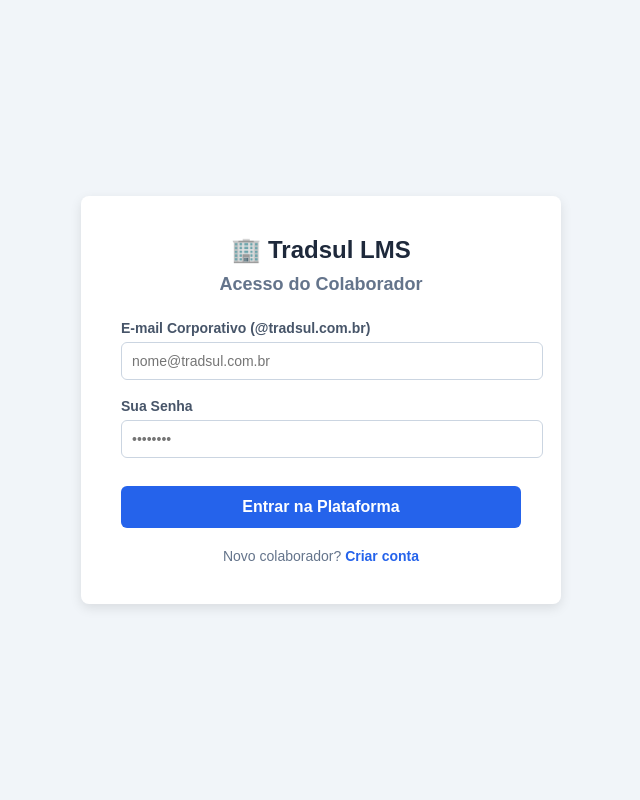
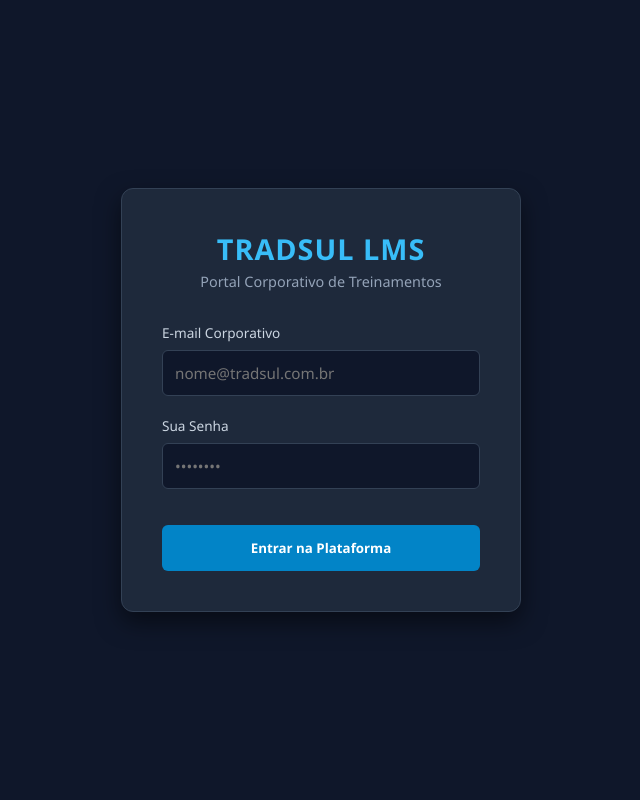
Before and after one commit to rmrlk/tradsul-lms, a Django app: page / in a window 1280 px wide. Shown: the whole page, without its empty margins (319-959 px from the left). Run offline with Django 4.2, Linux system fonts and the light colour scheme.

Commit message:
Remocao do botao de registro no template de login

```diff
--- a/courses/templates/courses/login.html
+++ b/courses/templates/courses/login.html
@@ -2,36 +2,44 @@
 <html lang="pt-br">
 <head>
     <meta charset="UTF-8">
+    <meta name="viewport" content="width=device-width, initial-scale=1.0">
     <title>Login - Tradsul LMS</title>
     <style>
-        body { font-family: Arial, sans-serif; background-color: #f1f5f9; display: flex; justify-content: center; align-items: center; height: 100vh; margin: 0; }
-        .login-card { background: white; padding: 40px; border-radius: 8px; box-shadow: 0 4px 12px rgba(0,0,0,0.1); width: 100%; max-width: 400px; }
-        .title { font-size: 24px; font-weight: bold; color: #1e293b; margin-bottom: 20px; text-align: center; }
-        .form-group { margin-bottom: 18px; }
-        label { display: block; font-weight: bold; margin-bottom: 6px; color: #475569; font-size: 14px; }
-        input { width: 100%; padding: 10px; border: 1px solid #cbd5e1; border-radius: 6px; box-sizing: border-border; font-size: 14px; }
-        .btn-submit { width: 100%; padding: 12px; background-color: #2563eb; color: white; border: none; border-radius: 6px; font-weight: bold; font-size: 16px; cursor: pointer; margin-top: 10px; }
-        .btn-submit:hover { background-color: #1d4ed8; }
-        .error-box { background-color: #fef2f2; border: 1px solid #fca5a5; color: #991b1b; padding: 10px; border-radius: 6px; margin-bottom: 15px; font-size: 14px; }
-        .footer-link { text-align: center; margin-top: 20px; font-size: 14px; color: #64748b; }
-        .footer-link a { color: #2563eb; text-decoration: none; font-weight: bold; }
+        * { box-sizing: border-box; margin: 0; padding: 0; font-family: 'Segoe UI', Tahoma, Geneva, Verdana, sans-serif; }
+        body { background-color: #0f172a; color: #f8fafc; display: flex; justify-content: center; align-items: center; height: 100vh; }
+        .login-card { background-color: #1e293b; padding: 2.5rem; border-radius: 12px; box-shadow: 0 10px 25px rgba(0,0,0,0.5); width: 100%; max-width: 400px; border: 1px solid #334155; }
+        .brand { text-align: center; margin-bottom: 2rem; }
+        .brand h1 { font-size: 1.8rem; font-weight: 700; color: #38bdf8; letter-spacing: 1px; }
+        .brand p { color: #94a3b8; font-size: 0.9rem; margin-top: 0.25rem; }
+        .form-group { margin-bottom: 1.25rem; }
+        label { display: block; margin-bottom: 0.5rem; font-size: 0.85rem; color: #cbd5e1; }
+        input { width: 100%; padding: 0.75rem; background-color: #0f172a; border: 1px solid #334155; border-radius: 6px; color: #fff; font-size: 0.95rem; outline: none; }
+        input:focus { border-color: #38bdf8; }
+        .btn-submit { width: 100%; padding: 0.85rem; background-color: #0284c7; color: #fff; border: none; border-radius: 6px; font-weight: 600; cursor: pointer; transition: background 0.2s; margin-top: 1rem; }
+        .btn-submit:hover { background-color: #0369a1; }
+        .messages { margin-bottom: 1rem; color: #ef4444; font-size: 0.85rem; text-align: center; }
     </style>
 </head>
 <body>
+    <div class="login-card">
+        <div class="brand">
+            <h1>TRADSUL LMS</h1>
+            <p>Portal Corporativo de Treinamentos</p>
+        </div>
 
-    <div class="login-card">
-        <div class="title">🏢 Tradsul LMS</div>
-        <h2 style="font-size: 18px; text-align: center; color: #64748b; margin-top: -10px; margin-bottom: 25px;">Acesso do Colaborador</h2>
-
-        {% if error_message %}
-            <div class="error-box">{{ error_message }}</div>
+        {% if messages %}
+            <div class="messages">
+                {% for message in messages %}
+                    <p>{{ message }}</p>
+                {% endfor %}
+            </div>
         {% endif %}
 
         <form method="POST">
             {% csrf_token %}
             <div class="form-group">
-                <label>E-mail Corporativo (@tradsul.com.br)</label>
-                <input type="email" name="username" placeholder="nome@tradsul.com.br" required>
+                <label>E-mail Corporativo</label>
+                <input type="email" name="email" placeholder="nome@tradsul.com.br" required>
             </div>
             <div class="form-group">
                 <label>Sua Senha</label>
@@ -39,11 +47,6 @@
             </div>
             <button type="submit" class="btn-submit">Entrar na Plataforma</button>
         </form>
-
-        <div class="footer-link">
-            Novo colaborador? <a href="{% url 'register' %}">Criar conta</a>
-        </div>
     </div>
-
 </body>
 </html>
```
